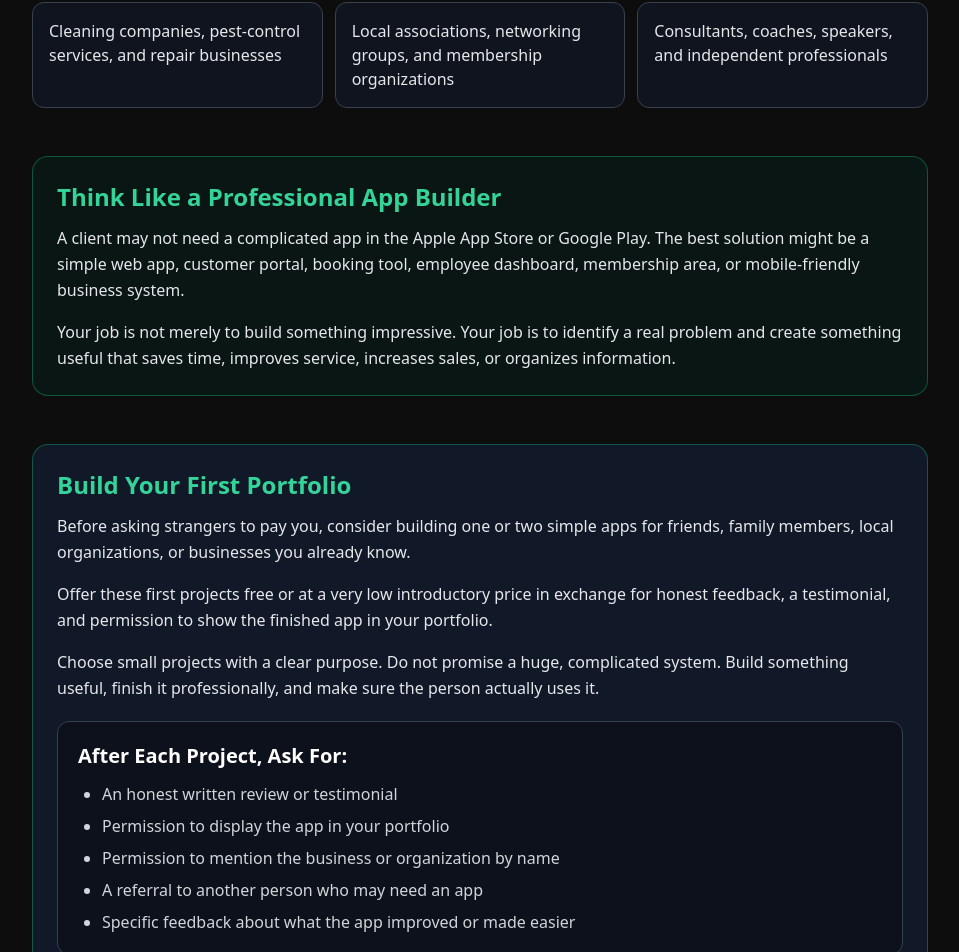
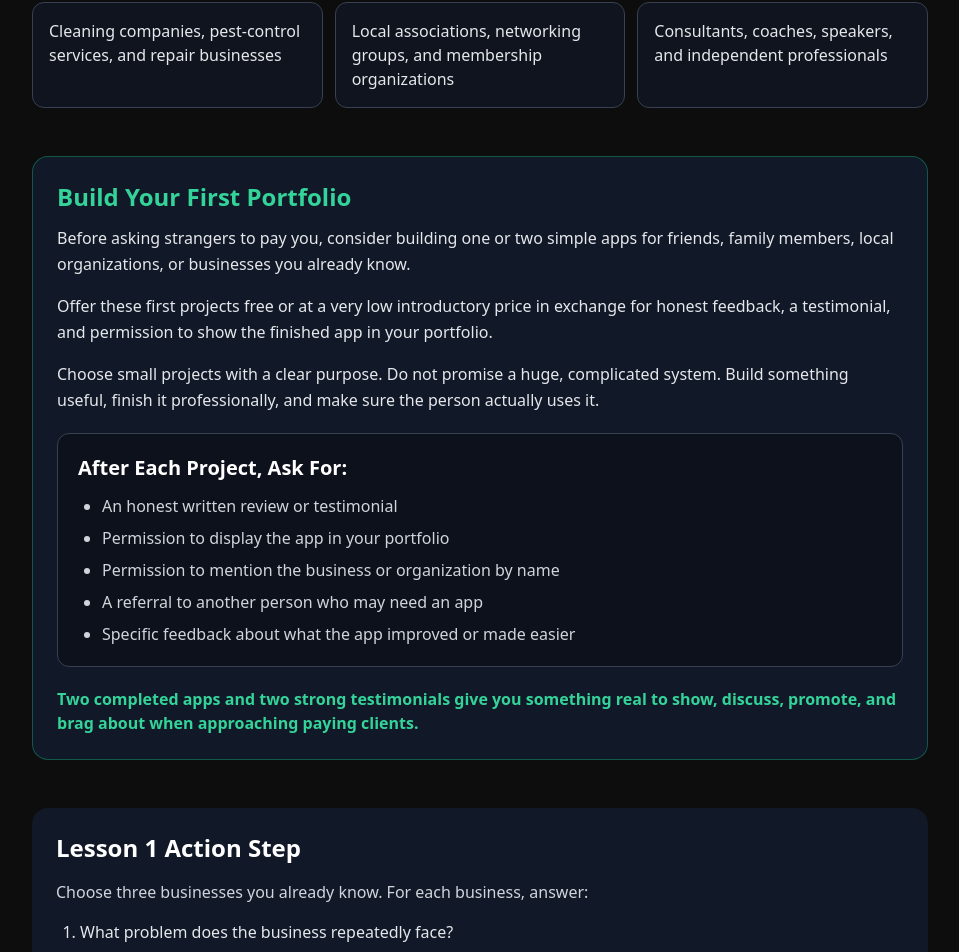
Before and after one commit to myapptly/apptly-website, a Next.js app: page /lesson-1 in a window 1280 px wide. Shown: the part 3074-4026 px from the top of the page, without its empty margins (160-1119 px from the left). Built offline with nearby package versions, Linux system fonts and the light colour scheme.

Commit message:
Update page

```diff
--- a/app/lesson-1/page.tsx
+++ b/app/lesson-1/page.tsx
@@ -148,25 +148,6 @@ export default function LessonOne() {
   </div>
 </section>
 
-<section className="mt-12 rounded-2xl border border-emerald-500/40 bg-emerald-950/30 p-6">
-  <h2 className="text-2xl font-bold text-emerald-400 mb-3">
-    Think Like a Professional App Builder
-  </h2>
-
-  <p className="text-gray-200 leading-relaxed">
-    A client may not need a complicated app in the Apple App Store or Google
-    Play. The best solution might be a simple web app, customer portal,
-    booking tool, employee dashboard, membership area, or mobile-friendly
-    business system.
-  </p>
-
-  <p className="text-gray-200 leading-relaxed mt-4">
-    Your job is not merely to build something impressive. Your job is to
-    identify a real problem and create something useful that saves time,
-    improves service, increases sales, or organizes information.
-  </p>
-</section>
-
     <section className="mt-12 rounded-2xl border border-emerald-500/40 bg-gray-900 p-6">
   <h2 className="text-2xl font-bold text-emerald-400 mb-3">
     Build Your First Portfolio
```
